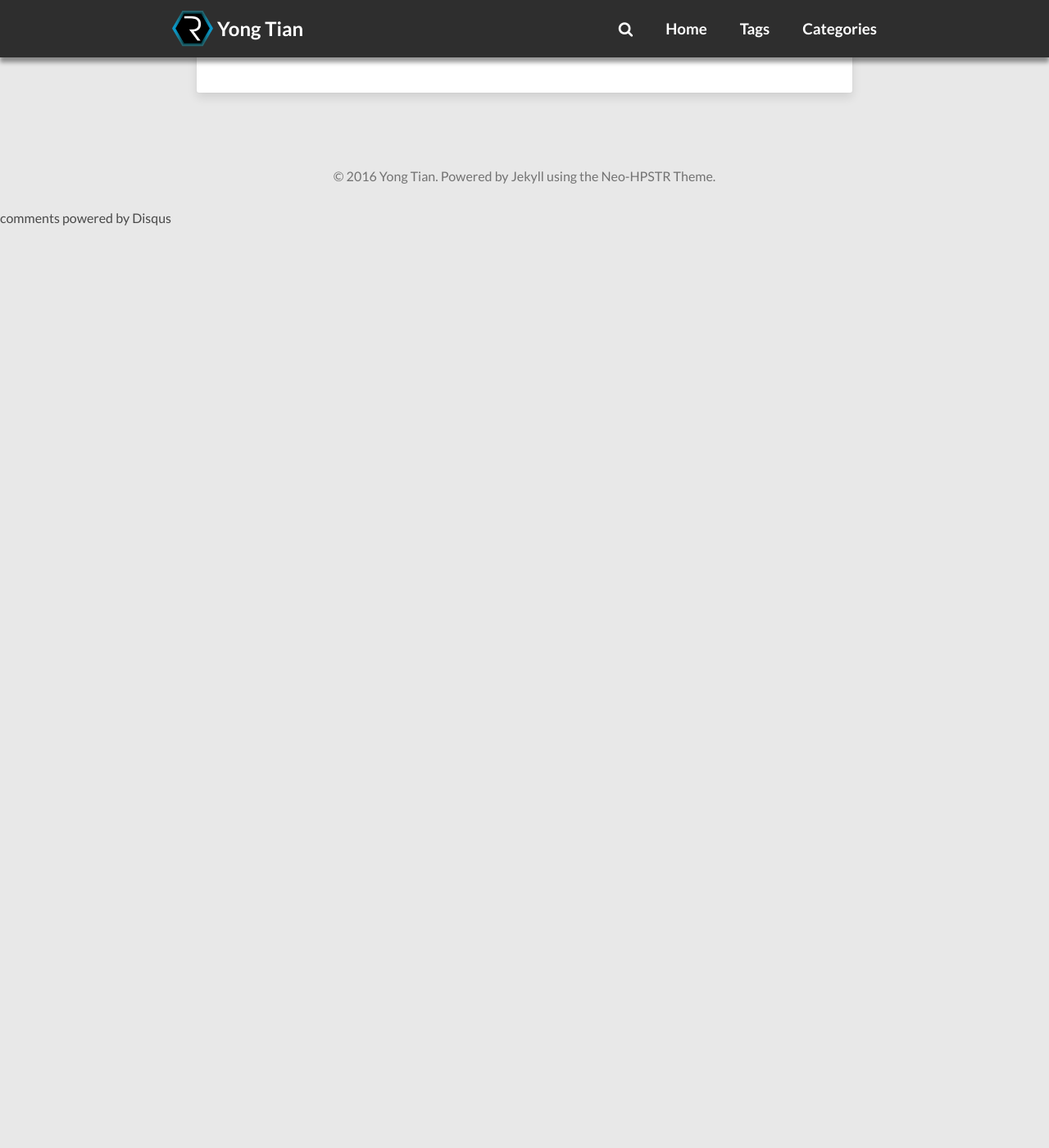
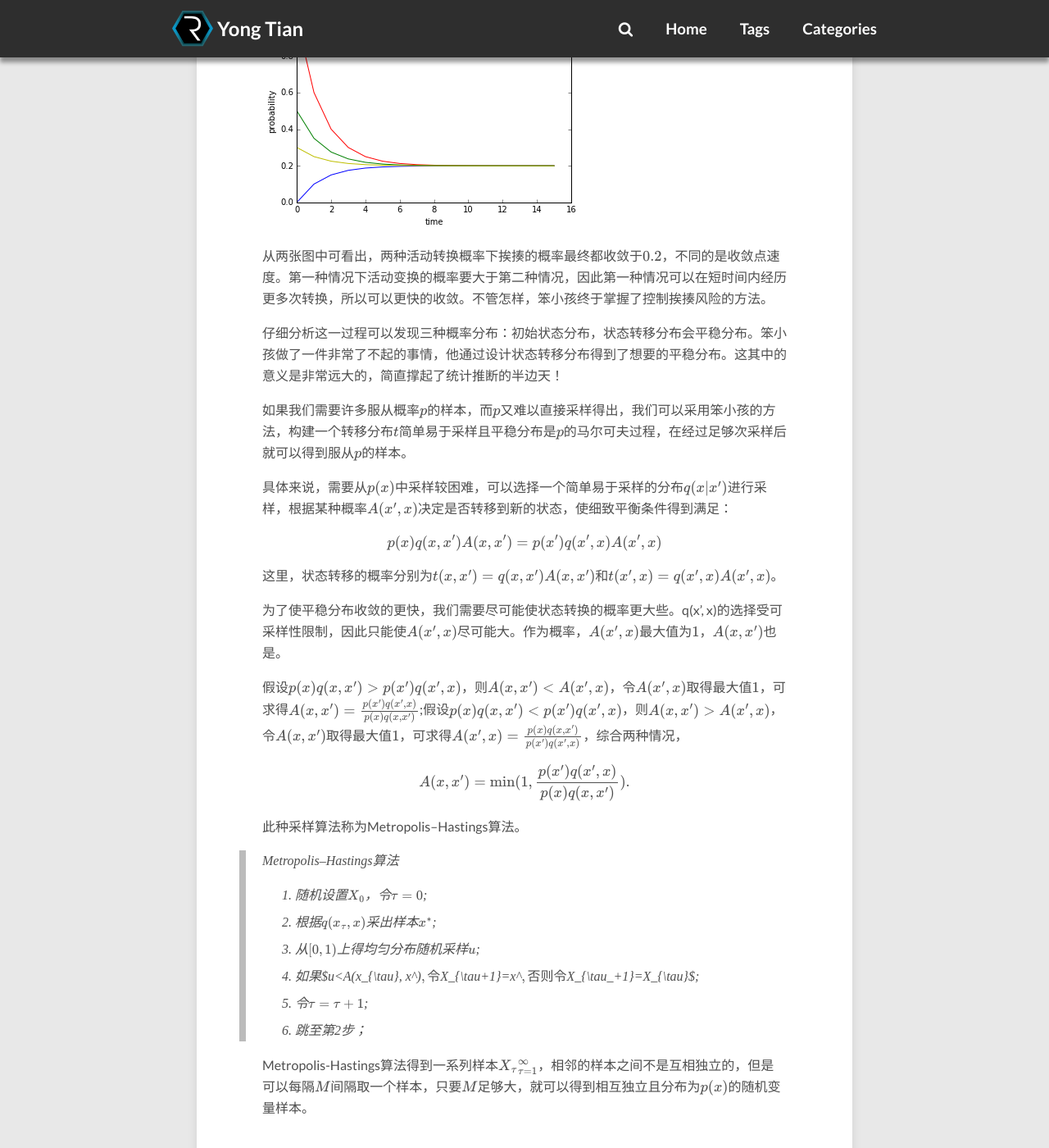
Before and after one commit to pawnty/pawnty.github.io, a Jekyll site: the page built from _posts/2016-06-18-mcmc.md, in a window 1280 px wide and 1400 px high, scrolled down 3568 px. Shown: the whole window at 82% size. Built offline with Jekyll 4.4.1, drawn with Linux system fonts in a browser that asks for light colours; nearby versions of some CDN libraries; formulas are drawn with MathJax 3; comment, search, counter and statistics services are not loaded; before the commit the page ends 3843 px from its top, so only the background shows below that; some of the changed text lies outside the part shown.

Commit message:
Published with https://stackedit.io/

```diff
--- a/_posts/2016-06-18-mcmc.md
+++ b/_posts/2016-06-18-mcmc.md
@@ -58,3 +58,78 @@ $$
 
 $$p(x', x) \ge 0\\
 \int_x p(x', x) dx = 1$$
+
+## 马尔可夫链蒙特卡洛
+
+笨小孩挨揍了几次之后，希望将以后挨揍的风险控制为$p$。他应该采取什么偷看电视的策略？
+
+笨小孩最先想到的策略是，将时间分为多个周期，每个周期的前$p$部分做作业，后$1-p$部分看电视。如果妈妈回来的时间在每个周期内是均匀分布的，笨小孩就可以将挨揍的风险控制为$p$。但问题是，他不能保证妈妈回来的时间均匀性，当然他也不敢对妈妈说：“妈妈，你能不能在每个半小时内都均匀随机地选择一个时间回来？"
+
+对笨小孩而言，妈妈回来的时间是不可控的，所以上一种方法不可取。
+
+笨小孩转念一想，之前的随机转换活动等策略不是会产生一个固定的挨揍概率吗？并且只要妈妈回来的时间不是特别早，这个概率就是可靠的。挨揍概率只与活动转换概率有关，只要选择合适的活动转换概率，就可以得到想要的挨揍概率。
+
+根据平稳分布的性质，活动转换的概率需要满足
+
+$$
+\pi(X)=\sum_{X'\in \{t,h\}} \pi(X')P(X\vert X')
+$$
+
+一个平稳分布不足以确定一个转移矩阵，可以对矩阵加入一些限制。例如细致平衡条件：
+
+$$
+P(X)P(X'\vert X)=P(X')P(X\vert X')
+$$
+
+满足细致平衡条件一定满足平稳分布的条件，因为
+
+$$
+\sum_{X'}P(X')P(X\vert X')=\sum_{X'}P(X)P(X'\vert X)=P(X).
+$$
+
+设笨小孩希望将挨揍的风险控制为$0.2$，则满足细致平衡条件要求
+
+$$
+0.2 P_{th} = 0.8 P_{ht}
+$$
+
+只需要$P_{th}=4P_{ht}$即可，例如$P_{th}=1, P_{ht}=0.25$，
+
+
+![enter image description here](http://pawnty.github.io/images/posts/mcmc/figure3.png)
+
+或者$P_{th}=0.5, P_{ht}=0.125$,
+
+![enter image description here](http://pawnty.github.io/images/posts/mcmc/figure4.png)
+
+从两张图中可看出，两种活动转换概率下挨揍的概率最终都收敛于$0.2$，不同的是收敛点速度。第一种情况下活动变换的概率要大于第二种情况，因此第一种情况可以在短时间内经历更多次转换，所以可以更快的收敛。不管怎样，笨小孩终于掌握了控制挨揍风险的方法。
+
+仔细分析这一过程可以发现三种概率分布：初始状态分布，状态转移分布会平稳分布。笨小孩做了一件非常了不起的事情，他通过设计状态转移分布得到了想要的平稳分布。这其中的意义是非常远大的，简直撑起了统计推断的半边天！
+
+如果我们需要许多服从概率$p$的样本，而$p$又难以直接采样得出，我们可以采用笨小孩的方法，构建一个转移分布$t$简单易于采样且平稳分布是$p$的马尔可夫过程，在经过足够次采样后就可以得到服从$p$的样本。
+
+具体来说，需要从$p(x)$中采样较困难，可以选择一个简单易于采样的分布$q(x\vert x')$进行采样，根据某种概率$A(x', x)$决定是否转移到新的状态，使细致平衡条件得到满足：
+
+$$
+p(x)q(x, x')A(x, x')=p(x')q(x', x)A(x', x)
+$$
+
+这里，状态转移的概率分别为$t(x, x')=q(x, x')A(x, x')$和$t(x', x)=q(x', x)A(x', x)$。
+
+为了使平稳分布收敛的更快，我们需要尽可能使状态转换的概率更大些。q(x', x)的选择受可采样性限制，因此只能使$A(x', x)$尽可能大。作为概率，$A(x', x)$最大值为$1$，$A(x, x')$也是。
+
+假设$p(x)q(x, x')>p(x')q(x', x)$，则$A(x, x') < A(x', x)$，令$A(x',x)$取得最大值$1$，可求得$A(x, x')=\frac{p(x')q(x', x)}{p(x)q(x, x')}$;假设$p(x)q(x, x')<p(x')q(x', x)$，则$A(x, x') > A(x', x)$，令$A(x,x')$取得最大值$1$，可求得$A(x', x)=\frac{p(x)q(x, x')}{p(x')q(x', x)}$，综合两种情况，
+
+$$A(x, x')=\min(1, \frac{p(x')q(x', x)}{p(x)q(x, x')}).$$
+
+此种采样算法称为Metropolis–Hastings算法。
+> Metropolis–Hastings算法
+>
+> 1. 随机设置$X_0$，令$\tau=0$;
+> 2. 根据$q(x_{\tau}, x)$采出样本$x^*$;
+> 3. 从$[0, 1)$上得均匀分布随机采样$u$;
+> 4. 如果$u<A(x_{\tau}, x^*)$,令$X_{\tau+1}=x^*$,否则令$X_{\tau_+1}=X_{\tau}$;
+> 5. 令$\tau = \tau + 1$;
+> 6. 跳至第2步；
+
+Metropolis-Hastings算法得到一系列样本$\{X_{\tau}\}_{\tau=1}^\infty$，相邻的样本之间不是互相独立的，但是可以每隔$M$间隔取一个样本，只要$M$足够大，就可以得到相互独立且分布为$p(x)$的随机变量样本。
```
